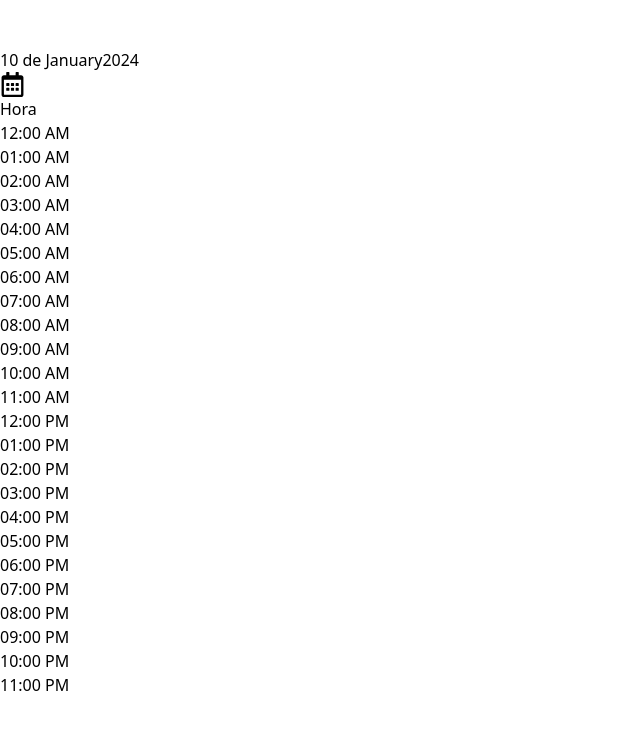
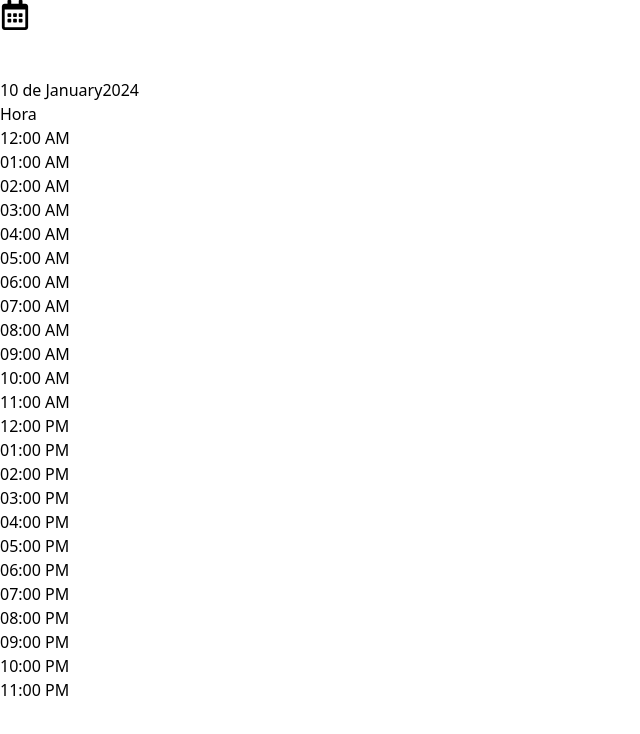
Before and after one commit to atomdevteam/AirplaneRent, a React (Vite) app: page /#/hours/10/0/2024 in a window 1280 px wide. Shown: the top 734 px of the page, without its empty margins (0-640 px from the left). Built offline with nearby package versions, Linux system fonts and the light colour scheme.

Commit message:
PSP-19-Navbar

```diff
--- a/src/components/Hours/Hours.jsx
+++ b/src/components/Hours/Hours.jsx
@@ -100,7 +100,9 @@ function Hours() {
         <div className='flex items-center justify-between py-2 px-6'>
           <div className='px-1 flex items-center'>
 
-            <div className=' mx-4'>
+            <div className='flex row  mx-4'>
+            <Link className="pl-4 pr-4" to={"/"}>< FaRegCalendarAlt size={30} /></Link>
+
               <button
                 type='button'
                 className='leading-none rounded-full transition ease-in-out duration-100 inline-flex cursor-pointer hover:bg-gray-200 p-1 items-center'
@@ -131,12 +133,10 @@ function Hours() {
                 </svg>
               </button>
             </div>
-            <div className='flex row'>
+            <div >
               <span className="text-lg text-black font-normal">{mesActual.toLocaleString('default', { day: 'numeric' }) + " de "}</span>
               <span className="text-lg  text-black mr-1">{mesActual.toLocaleString('default', { month: 'long' })}</span>
               <span className="text-lg text-black font-normal">{mesActual.toLocaleString('default', { year: 'numeric' })}</span>
-              <Link className="pl-4 " to={"/"}>< FaRegCalendarAlt size={25} /></Link>
-
             </div>
           </div>
         </div>
```
